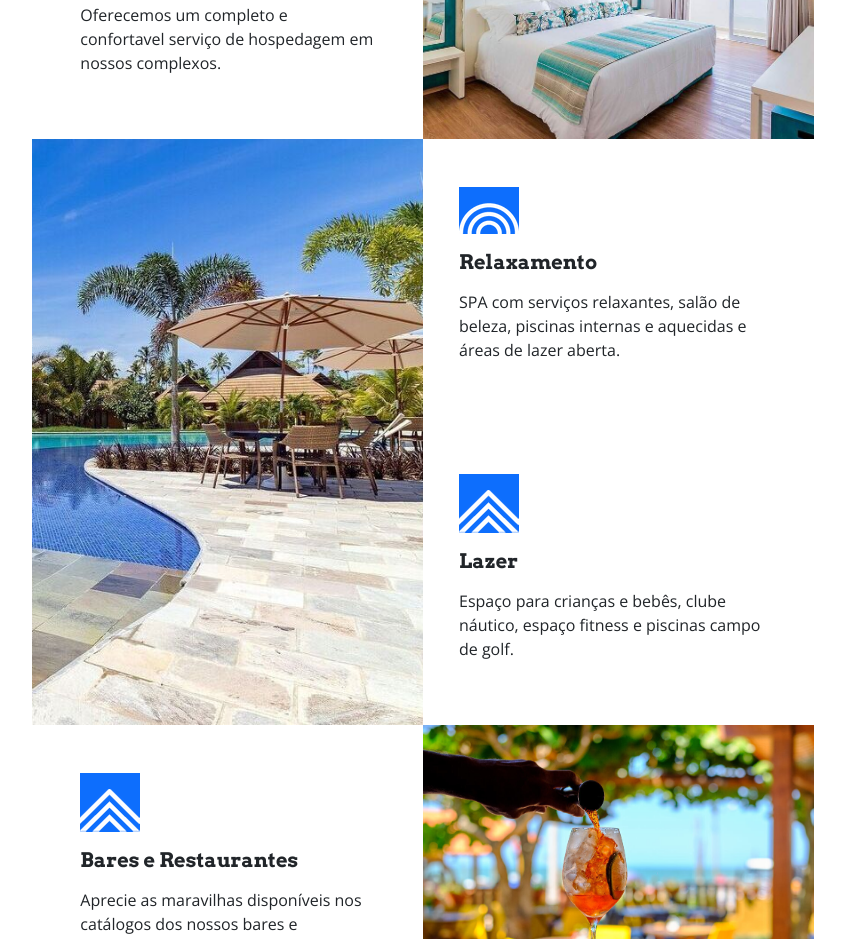
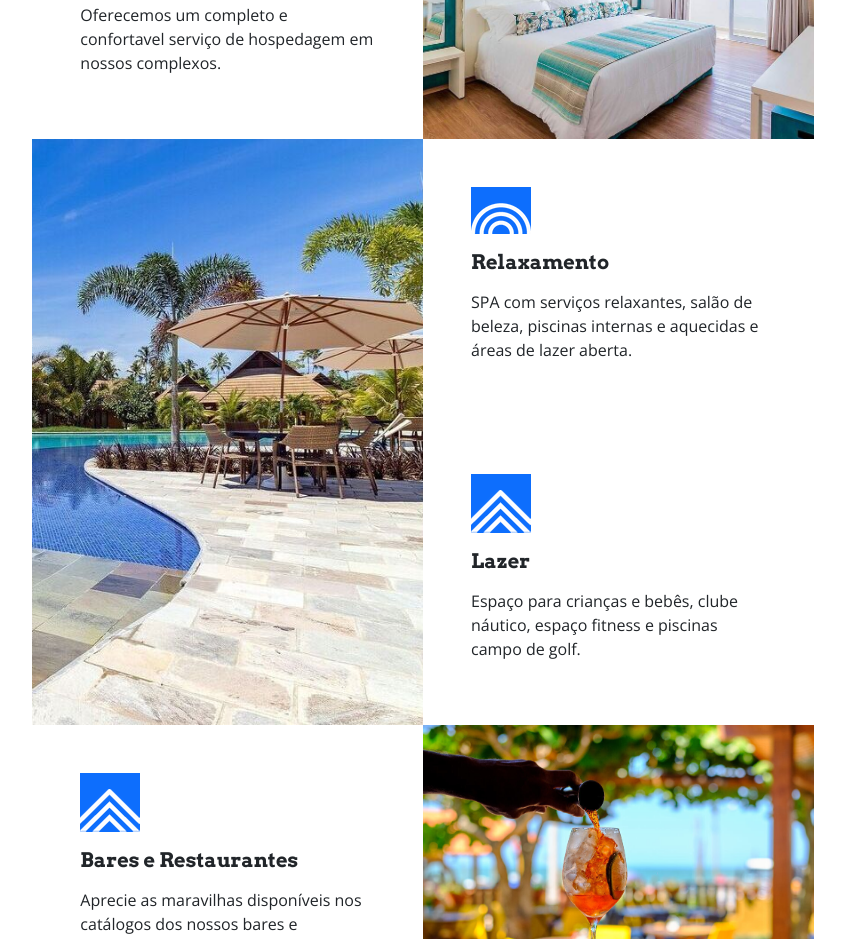
Before and after one commit to Fe-lipe-Alves/Wayfaring, a plain HTML site: page index.html in a window 1280 px wide. Shown: the part 819-1758 px from the top of the page, without its empty margins (217-1062 px from the left). Drawn offline with nearby package versions, Linux system fonts and the light colour scheme.

Commit message:
Alinhamento da grade

```diff
--- a/index.html
+++ b/index.html
@@ -91,7 +91,7 @@
                     <!-- Resort -->
                     <div class="item-grid col-12 col-md-6" style="background-image: url(images/resort.jpg)"></div>
                     <div class="col-12 col-md-6">
-                        <div class="row">
+                        <div class="row mx-0">
                             <div class="item-grid col-12 p-5">
                                 <img src="images/keep-it-simple-icon.png" alt="Hospedagem" class="bg-primary pt-3">
                                 <h6 class="my-3 fs-5 fw-bold font-arvo">Relaxamento</h6>
```
